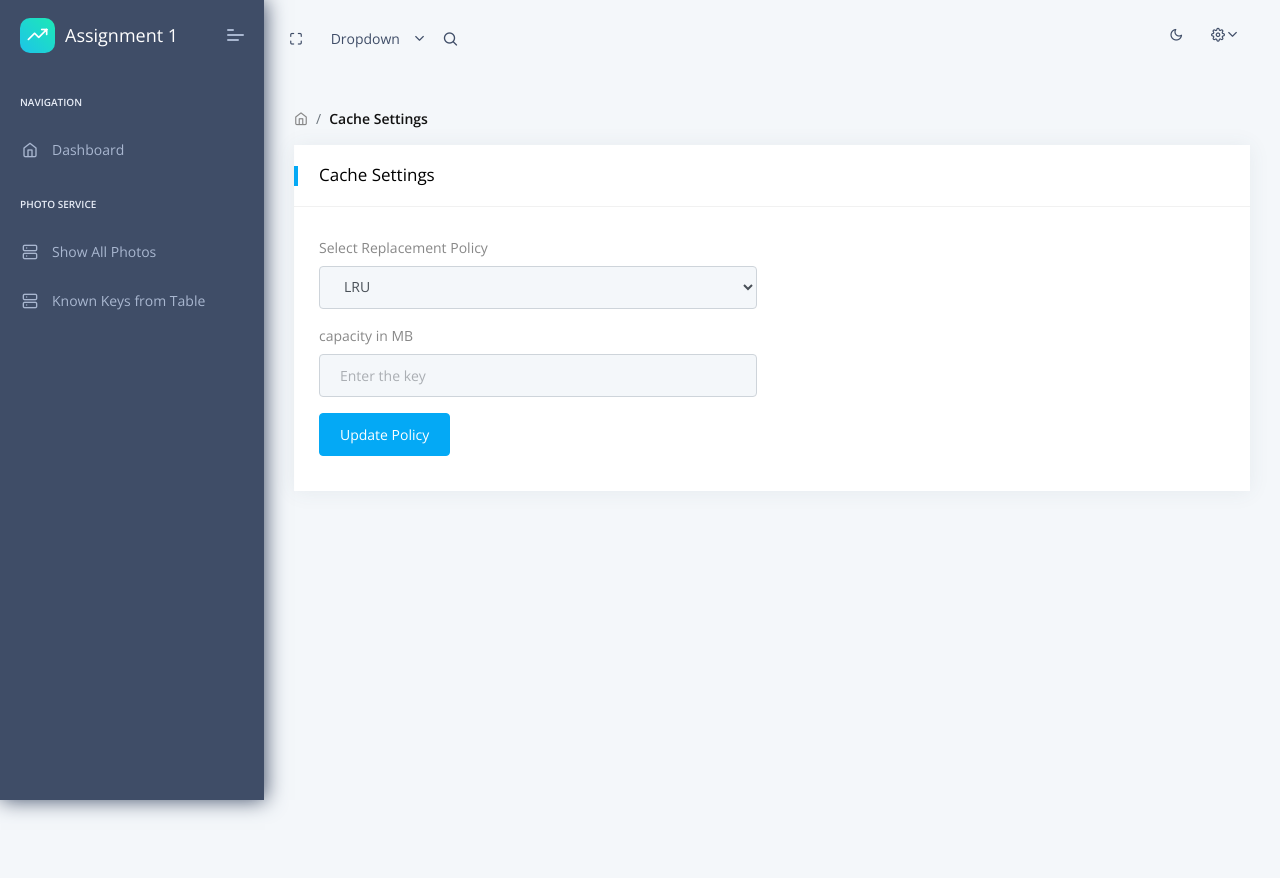
After one commit to naqibfaiyaz/1779_assignment_1_FE, a Flask app: page /photoUpload/cache.html in a window 1280 px wide. The commit adds this page. Run offline with Flask 2, Linux system fonts and the light colour scheme; data that the repository does not hold is empty; some libraries are stand-ins or nearby versions.

Commit message:
Push cache settings, delete keys from DB and show from DB

```diff
--- a/apps/services/home/__init__.py
+++ b/apps/services/home/__init__.py
@@ -8,5 +8,5 @@ from flask import Blueprint
 blueprint = Blueprint(
     'home_blueprint',
     __name__,
-    url_prefix='/home'
+    url_prefix=''
 )
--- a/apps/services/photoUpload/routes.py
+++ b/apps/services/photoUpload/routes.py
@@ -13,7 +13,6 @@ from apps.services.home.routes import get_segment
 @blueprint.route('/index')
 # @login_required
 def index():
-
     return render_template('home/index.html', segment='index')
 
 
@@ -31,6 +30,10 @@ def route_template(template):
         # Serve the file (if exists) from app/templates/home/FILE.html
         if segment=='photos.html':
             return render_template("photoUpload/photos.html", memcache=getAllPhotos())
+        elif segment=='knownKeys.html':
+            return render_template("photoUpload/knownKeys.html", keysFromDB=getDBAllPhotos())
+        elif segment=='cache.html':
+            return render_template("photoUpload/cache.html", policies=getPolicy())
         return render_template("photoUpload/" + template, segment=segment.replace('.html', ''))
 
     except TemplateNotFound:
@@ -76,9 +79,9 @@ def getSinglePhoto(url_key):
     elif "content" not in cacheData and "error" in cacheData:
         return render_template("photoUpload/addPhoto.html", msg=cacheData["error"]["message"], key=key)
 
-@blueprint.route('/getAll',methods=['POST'])
+@blueprint.route('/getAllCache',methods=['POST'])
 def getAllPhotos():
-    return requests.post(api_endpoint + '/list_keys').json()["content"]
+    return requests.post(api_endpoint + '/list_cache').json()["content"]
 
 @blueprint.route('/invalidate_key/<url_key>',methods=['GET', 'POST'])
 def invalidateKey(url_key) :
@@ -86,3 +89,30 @@ def invalidateKey(url_key) :
     logger.info("invalidateKey response: " + str(response))
 
     return redirect(url_for("photoUpload_blueprint.route_template", template="photos.html"))
+
+@blueprint.route('/getAllFromDB',methods=['POST'])
+def getDBAllPhotos():
+    return requests.post(api_endpoint + '/list_keys').json()["content"]
+
+
+@blueprint.route('/deleteAllKeys',methods=['GET'])
+def deleteAllKeys():
+    resposne = requests.post(api_endpoint + '/delete_all').json()
+
+    if 'success' in resposne and resposne['success']=='true':
+        return redirect(url_for("photoUpload_blueprint.route_template", template="knownKeys.html", msg="All Keys are deleted"))
+
+
+@blueprint.route('/changePolicy',methods=['POST'])
+def changePolicy():
+    policy = request.form.get("replacement_policy")
+    newCapacity = int(request.form.get("capacity"))
+    print(policy, newCapacity)
+    resposne = requests.post(api_endpoint + '/refreshConfig', data={"replacement_policy": policy,"capacity": newCapacity*1024*1024}).json()
+
+    if 'success' in resposne and resposne['success']=='true':
+        return redirect(url_for("photoUpload_blueprint.route_template", template="cache.html"))
+
+@blueprint.route('/getCurrentPolicy',methods=['POST'])
+def getPolicy():
+    return requests.get(api_endpoint + '/getConfig').json()['content']
--- a/apps/templates/includes/navigation.html
+++ b/apps/templates/includes/navigation.html
@@ -46,87 +46,19 @@
                 </label>
             </li>
             <li>
-                <div class="dropdown">
-                    <a class="dropdown-toggle" href="javascript:" data-toggle="dropdown"><i
-                            class="icon feather icon-bell"></i></a>
-                    <div class="dropdown-menu dropdown-menu-right notification">
-                        <div class="noti-head">
-                            <h6 class="d-inline-block m-b-0">Notifications</h6>
-                            <div class="float-right">
-                                <a href="javascript:" class="m-r-10">mark as read</a>
-                                <a href="javascript:">clear all</a>
-                            </div>
-                        </div>
-                        <ul class="noti-body">
-                            <li class="n-title">
-                                <p class="m-b-0">NEW</p>
-                            </li>
-                            <li class="notification">
-                                <div class="media">
-                                    <img class="img-radius" src="{{ config.ASSETS_ROOT }}/images/user/avatar-1.jpg"
-                                         alt="Generic placeholder image">
-                                    <div class="media-body">
-                                        <p><strong>John Doe</strong><span class="n-time text-muted"><i
-                                                class="icon feather icon-clock m-r-10"></i>30 min</span></p>
-                                        <p>New ticket Added</p>
-                                    </div>
-                                </div>
-                            </li>
-                            <li class="n-title">
-                                <p class="m-b-0">EARLIER</p>
-                            </li>
-                            <li class="notification">
-                                <div class="media">
-                                    <img class="img-radius" src="{{ config.ASSETS_ROOT }}/images/user/avatar-2.jpg"
-                                         alt="Generic placeholder image">
-                                    <div class="media-body">
-                                        <p><strong>Joseph William</strong><span class="n-time text-muted"><i
-                                                class="icon feather icon-clock m-r-10"></i>30 min</span></p>
-                                        <p>Prchace New Theme and make payment</p>
-                                    </div>
-                                </div>
-                            </li>
-                            <li class="notification">
-                                <div class="media">
-                                    <img class="img-radius" src="{{ config.ASSETS_ROOT }}/images/user/avatar-3.jpg"
-                                         alt="Generic placeholder image">
-                                    <div class="media-body">
-                                        <p><strong>Sara Soudein</strong><span class="n-time text-muted"><i
-                                                class="icon feather icon-clock m-r-10"></i>30 min</span></p>
-                                        <p>currently login</p>
-                                    </div>
-                                </div>
-                            </li>
-                        </ul>
-                        <div class="noti-footer">
-                            <a href="javascript:">show all</a>
-                        </div>
-                    </div>
-                </div>
-            </li>
-            <li>
                 <div class="dropdown drp-user">
                     <a href="javascript:" class="dropdown-toggle" data-toggle="dropdown">
                         <i class="icon feather icon-settings"></i>
                     </a>
                     <div class="dropdown-menu dropdown-menu-right profile-notification">
                         <div class="pro-head">
-                            <img src="{{ config.ASSETS_ROOT }}/images/user/avatar-1.jpg" class="img-radius" alt="User-Profile-Image">
-                            <span>
-                                {{ current_user.username }}
-                            </span>
-                            <a href="/auth-signin.html" class="dud-logout" title="Logout">
-                                <i class="feather icon-log-out"></i>
+
+                            <a class="dud-logout" title="Logout">
                             </a>
                         </div>
                         <ul class="pro-body">
-                            <li><a href="/profile.html" class="dropdown-item"><i class="feather icon-settings"></i>
-                                Settings</a></li>
-                            <li><a href="/profile.html" class="dropdown-item"><i class="feather icon-user"></i>
-                                Profile</a></li>
-                            <li><a href="{{ url_for('authentication_blueprint.logout') }}" class="dropdown-item">
-                                <i class="feather icon-lock"></i> Logout</a>
-                            </li>
+                            <li><a href="/photoUpload/cache.html" class="dropdown-item"><i class="feather icon-settings"></i>
+                                Cache Settings</a></li>
                         </ul>
                     </div>
                 </div>
--- a/apps/templates/includes/sidebar.html
+++ b/apps/templates/includes/sidebar.html
@@ -6,7 +6,7 @@
                 <div class="b-bg">
                     <i class="feather icon-trending-up"></i>
                 </div>
-                <span class="b-title">Datta Able</span>
+                <span class="b-title">Assignment 1</span>
             </a>
             <a class="mobile-menu" id="mobile-collapse" href="javascript:"><span></span></a>
         </div>
@@ -34,6 +34,11 @@
                     <a href="/photoUpload/photos.html" class="nav-link "><span class="pcoded-micon"><i
                             class="feather icon-server"></i></span><span class="pcoded-mtext">Show All Photos</span></a>
                 </li>
+                <li data-username="Table bootstrap datatable footable"
+                    class="nav-item {% if 'tbl_bootstrap' in segment %} active {% endif %}">
+                    <a href="/photoUpload/knownKeys.html" class="nav-link "><span class="pcoded-micon"><i
+                            class="feather icon-server"></i></span><span class="pcoded-mtext">Known Keys from Table</span></a>
+                </li>
             </ul>
         </div>
     </div>
--- /dev/null
+++ b/apps/templates/photoUpload/cache.html
@@ -0,0 +1,98 @@
+{% extends "layouts/base.html" %}
+
+{% block title %} UI Forms {% endblock %}
+
+<!-- Specific CSS goes HERE -->
+{% block stylesheets %}{% endblock stylesheets %}
+
+{% block content %}
+
+    <!-- [ Main Content ] start -->
+    <div class="pcoded-main-container">
+        <div class="pcoded-wrapper">
+
+            <div class="pcoded-content">
+                <div class="pcoded-inner-content">
+                    <!-- [ breadcrumb ] start -->
+                    <div class="page-header">
+                        <div class="page-block">
+                            <div class="row align-items-center">
+                                <div class="col-md-12">
+                                    <div class="page-header-title">
+                                    </div>
+                                    <ul class="breadcrumb">
+                                        <li class="breadcrumb-item"><a href="/"><i class="feather icon-home"></i></a></li>
+                                        <li class="breadcrumb-item"><a href="javascript:">Cache Settings</a></li>
+                                    </ul>
+                                </div>
+                            </div>
+                        </div>
+                    </div>
+                    <!-- [ breadcrumb ] end -->
+                    <div class="main-body">
+                        <div class="page-wrapper">
+                            <!-- [ Main Content ] start -->
+                            <div class="row">
+                                <div class="col-sm-12">
+                                    <div class="card">
+                                        <div class="card-header">
+                                            <h5>Cache Settings</h5>
+                                        </div>
+
+                                        <div class="card-body">
+                                            {% if policies %}
+                                            <div class="row col-md-6">
+                                                <div>
+                                                    <span class="text-success">
+                                                        Current Replacement Policy:</span>
+                                                    <span class="text-success">
+                                                        {{ policies.memcache_policy }}</span>
+                                                </div>
+                                            </div>
+                                            <div class="row col-md-6">
+                                                <div>
+                                                <span class="text-success">
+                                                    Current Capacity: </span>
+                                                <span class="text-success">
+                                                    {{ policies.memcache_capacity/1024/1024 }}MB</span>
+                                                </div>
+                                            </div>
+                                            {% endif %}
+                                            <div class="row">
+                                                <div class="col-md-6">
+                                                    <form action="{{ url_for('photoUpload_blueprint.changePolicy') }}" method="post">
+                                                        <div class="form-group">
+                                                            <label for="exampleFormControlSelect1">Select Replacement Policy</label>
+                                                            <select name="replacement_policy" class="form-control" id="exampleFormControlSelect1">
+                                                                <option value="LRU">LRU</option>
+                                                                <option value="random">Random</option>
+                                                                <option value="no_cache">No Cache</option>
+                                                            </select>
+                                                        </div>
+                                                        <div class="form-group">
+                                                            <label for="key">capacity in MB</label>
+                                                            <input type="number" class="form-control" id="key" name="capacity" placeholder="Enter the key">
+                                                        </div>
+                                                        <button type="submit" name="savePhoto" class="btn btn-primary">Update Policy</button>
+                                                    </form>
+                                                </div>
+                                            </div>
+                                        </div>
+                                    </div>
+                                    <!-- Input group -->
+                                </div>
+                            </div>
+                            <!-- [ Main Content ] end -->
+                        </div>
+                    </div>
+                </div>
+            </div>
+
+        </div>
+    </div>
+    <!-- [ Main Content ] end -->
+
+{% endblock content %}
+
+<!-- Specific Page JS goes HERE  -->
+{% block javascripts %}{% endblock javascripts %}
```
Also changed, not shown: apps/templates/photoUpload/knownKeys.html (added, +108 -0 lines).
